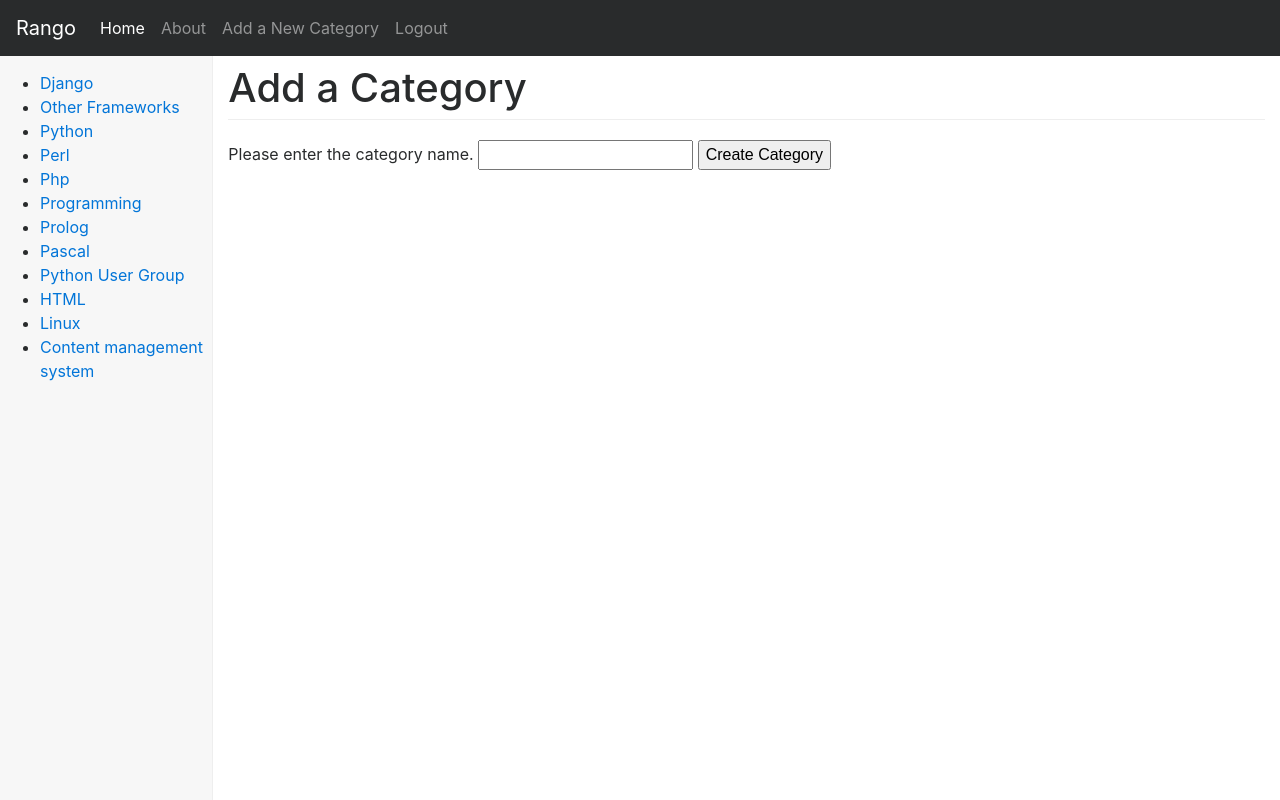
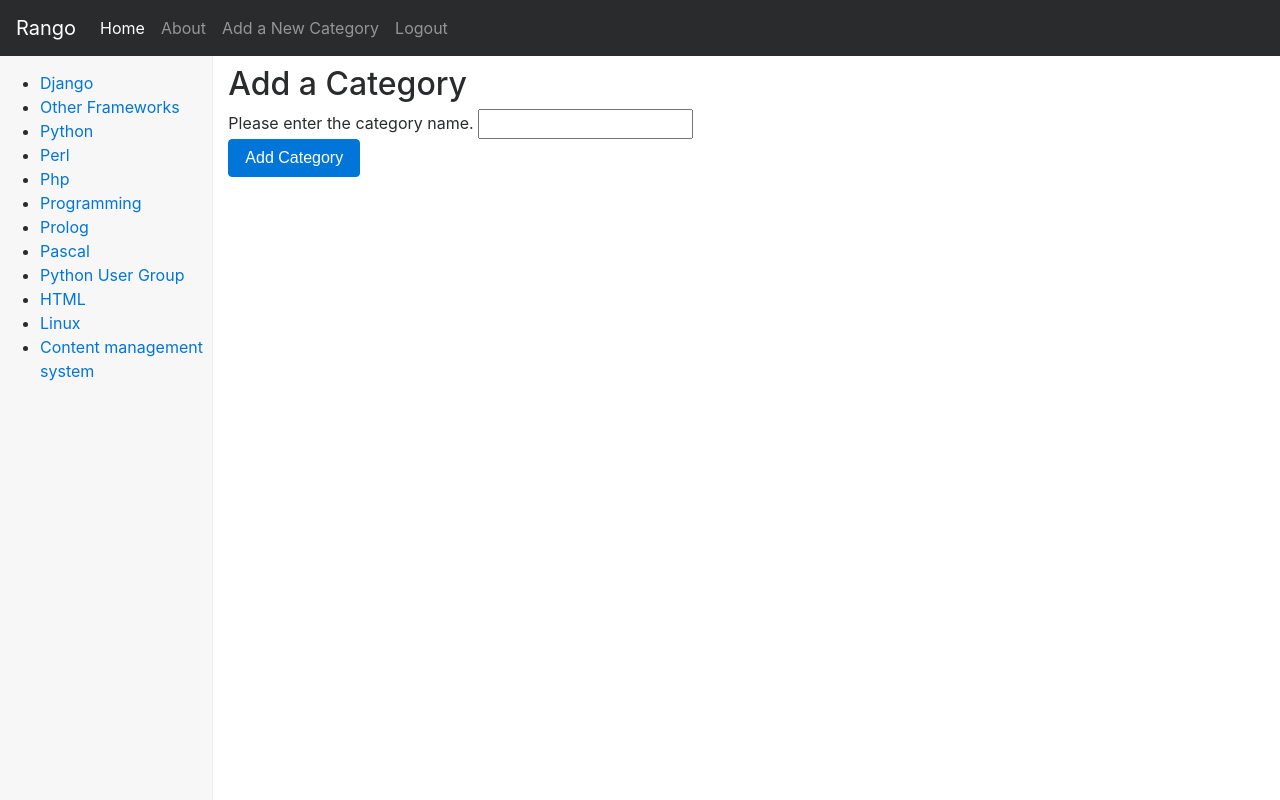
Before and after one commit to kalnynsh/tango_with_django, a Django app: page /rango/add_category/ in a window 1280 px wide. Run offline with Django 3.2, Linux system fonts and the light colour scheme; a user stored in the database is signed in; data comes from the database, SQL or seed files in the repository; some libraries are stand-ins or nearby versions.

Commit message:
95. In /templates/add_category.html revise code.

```diff
--- a/tango_with_django/templates/rango/add_category.html
+++ b/tango_with_django/templates/rango/add_category.html
@@ -2,13 +2,15 @@
 {% load staticfiles %}
 
 {% block title %}
-    add a Category
+    Add Category
 {% endblock %}
 
 {% block body_block %}
-    <h1>Add a Category</h1>
-    <div>
-        <form id="category_form" method="post" action="{% url 'rango:add_category' %}">
+<form role="form" id="category_form" method="post"
+      action="{% url 'rango:add_category' %}">
+    <h2 class="form-signin-heading">
+        Add a Category
+    </h2>
     {% csrf_token %}
     {% for hidden in form.hidden_fields %}
         {{ hidden }}
@@ -18,7 +20,10 @@
         {{ field.help_text }}
         {{ field }}
     {% endfor %}
-            <input type="submit" name="submit" value="Create Category" />
+    <br/>
+    <button class="btn btn-primary"
+            type="submit" name="submit">
+         Add Category
+    </button>
 </form>
-    </div>
 {% endblock body_block %}
--- a/tango_with_django/templates/rango/add_page.html
+++ b/tango_with_django/templates/rango/add_page.html
@@ -2,7 +2,7 @@
 {% load staticfiles %}
 
 {% block title %}
-Add Page
+    Add Page
 {% endblock %}
 
 {% block body_block %}
```
Lines whose indentation alone changed are shown as unchanged.
